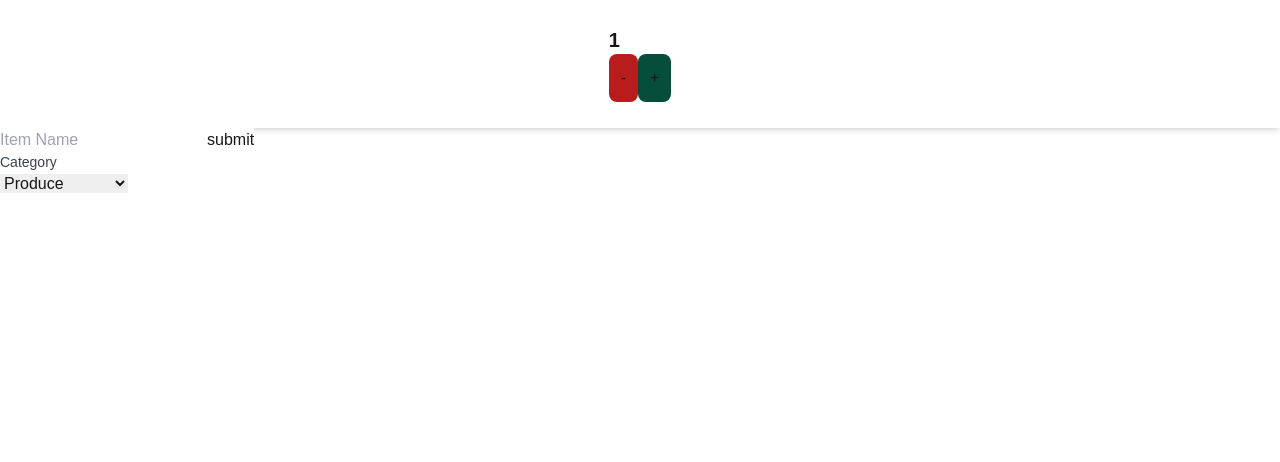
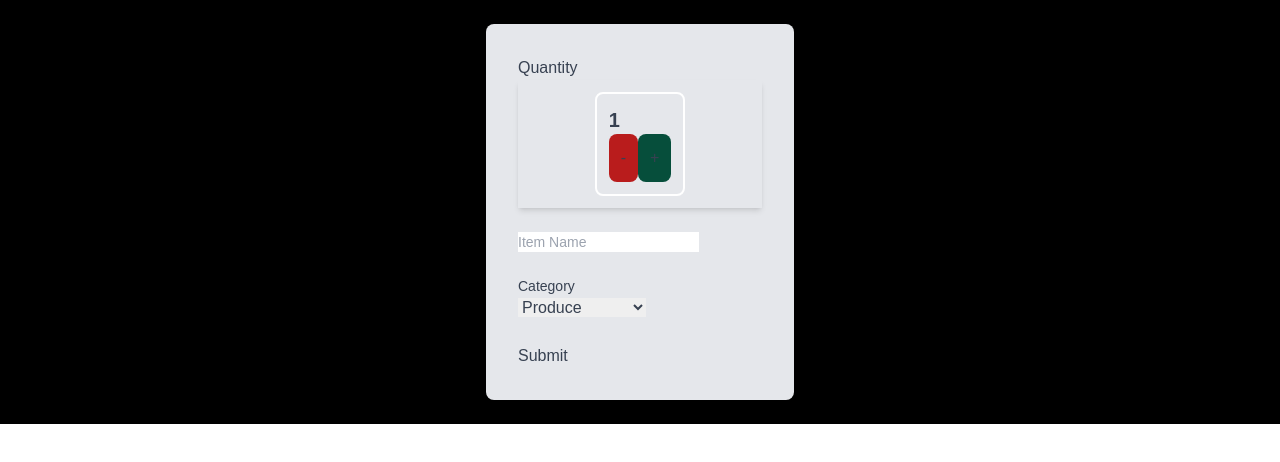
Before and after one commit to Michael-lalonde/cprg306-assignments, a Next.js app: page /week-5 in a window 1280 px wide. Shown: the top 462 px of the page. Built offline with nearby package versions, Linux system fonts and the light colour scheme.

Commit message:
finalizing style and rest of code

```diff
--- a/app/week-5/new-item.js
+++ b/app/week-5/new-item.js
@@ -25,12 +25,12 @@ export default function NewItem() {
 
         <div className="text-xl font-semibold">{quantity}</div>
 
-            <button className= "rounded-lg bg-red-700 hover:bg-red-500 active:bg-red-300 p-3"onClick={decrement} disabled={quantity === 1}>
+            <button type="button" className= "rounded-lg bg-red-700 hover:bg-red-500 active:bg-red-300 p-3"onClick={decrement} disabled={quantity === 1}>
           -
             </button>
 
 
-            <button className="rounded-lg bg-emerald-900 hover:bg-emerald-500 active:bg-emerald-300 p-3"
+            <button type="button" className="rounded-lg bg-emerald-900 hover:bg-emerald-500 active:bg-emerald-300 p-3"
           onClick={increment}
           disabled={quantity === 20}
             >
--- a/app/week-5/page.js
+++ b/app/week-5/page.js
@@ -7,6 +7,8 @@ export default function Page() {
 
   const [name, setName] = useState("");
   const [category,setCategory] = useState("produce");
+  const [quantity, setQuantity] = useState(1);
+
   const handleSubmit=(Event)=>{
     Event.preventDefault();
     const item = {name, quantity, category};
@@ -14,19 +16,37 @@ export default function Page() {
     alert(`Name: ${name}, Quantity: ${quantity}, Category: ${category}`);
     setName("");
     setCategory("produce");
+
   };
 
   return (
-    <main>
-    <NewItem></NewItem>
+    <main className=" bg-black flex justify-center p-6">
+      <form onSubmit={handleSubmit} className="bg-gray-200 shadow-lg rounded-lg p-8 space-y-6 w-1/4 max-w-md">
 
-    <label htmlFor="Itemname"></label><input id= "quantity" placeholder="Item Name" type="text">
-    </input>
-    <button type="submit" className="bg-white" onClick={handleSubmit}>submit</button>
+      <div className="text-gray-700">
+      <label htmlFor="quantity" className="block text-sm font-medium text-gray-700"></label>Quantity
+          <NewItem quantity={quantity} setQuantity={setQuantity}></NewItem>
+      </div>
+
+
+      <div className="space-y-2">
+          <label htmlFor="Itemname" className="block text-sm font-medium text-gray-700"></label>
+          <input
+            id="Itemname"
+            type="text"
+            value={name}
+            onChange={(e) => setName(e.target.value)}
+            placeholder="Item Name"
+            className="block text-sm font-medium text-gray-700"
+          />
+      </div>
+
+
 
       <div>
           <label htmlFor="category" className="block text-sm font-medium text-gray-700">Category</label>
           <select
+            className="text-gray-700"
             id="category"
             value={category}
             onChange={(e) => setCategory(e.target.value)}>
@@ -43,18 +63,9 @@ export default function Page() {
             <option value="other">Other</option>
           </select>
       </div>
-
+      <button className="text-gray-700"type="submit">Submit</button>
+      </form>
   </main>
   )
 
-
-
-
-
-
-
-
-
-
-
 }
```
